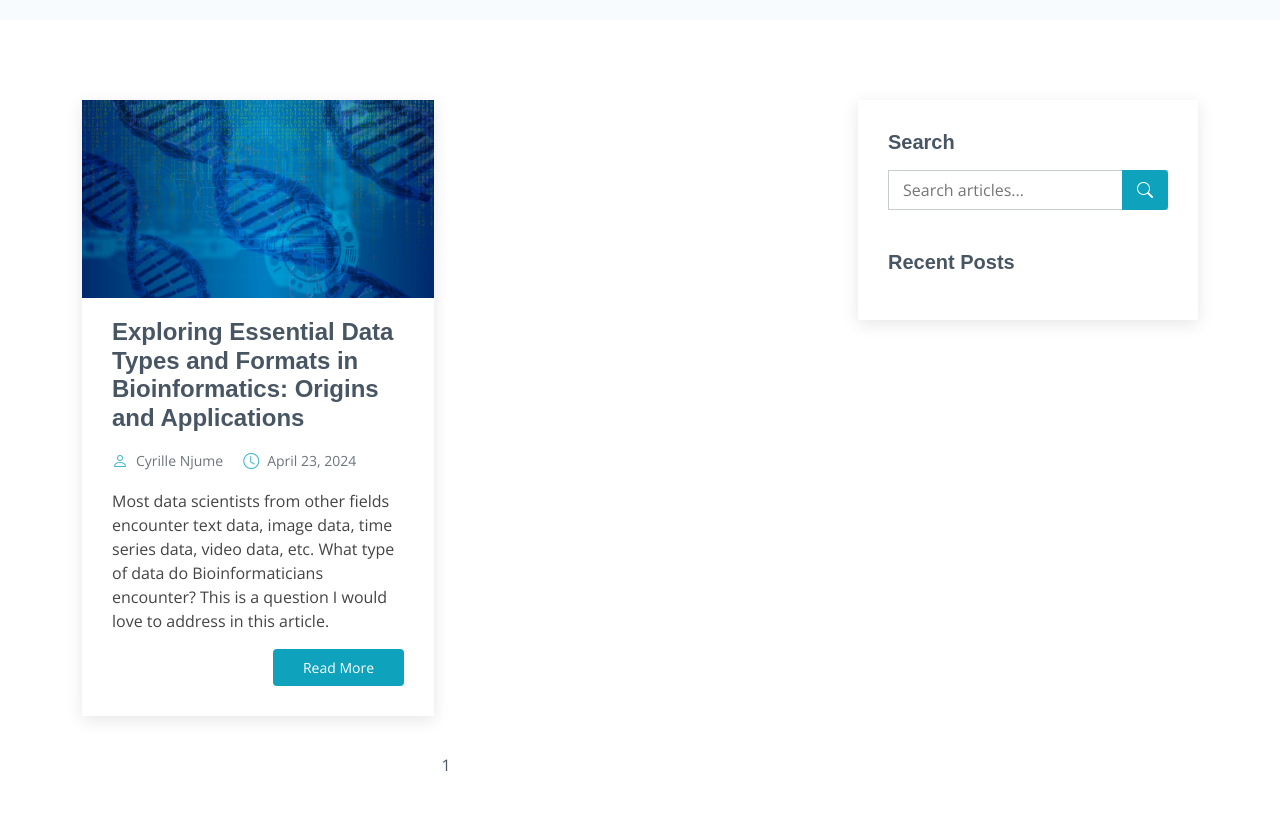
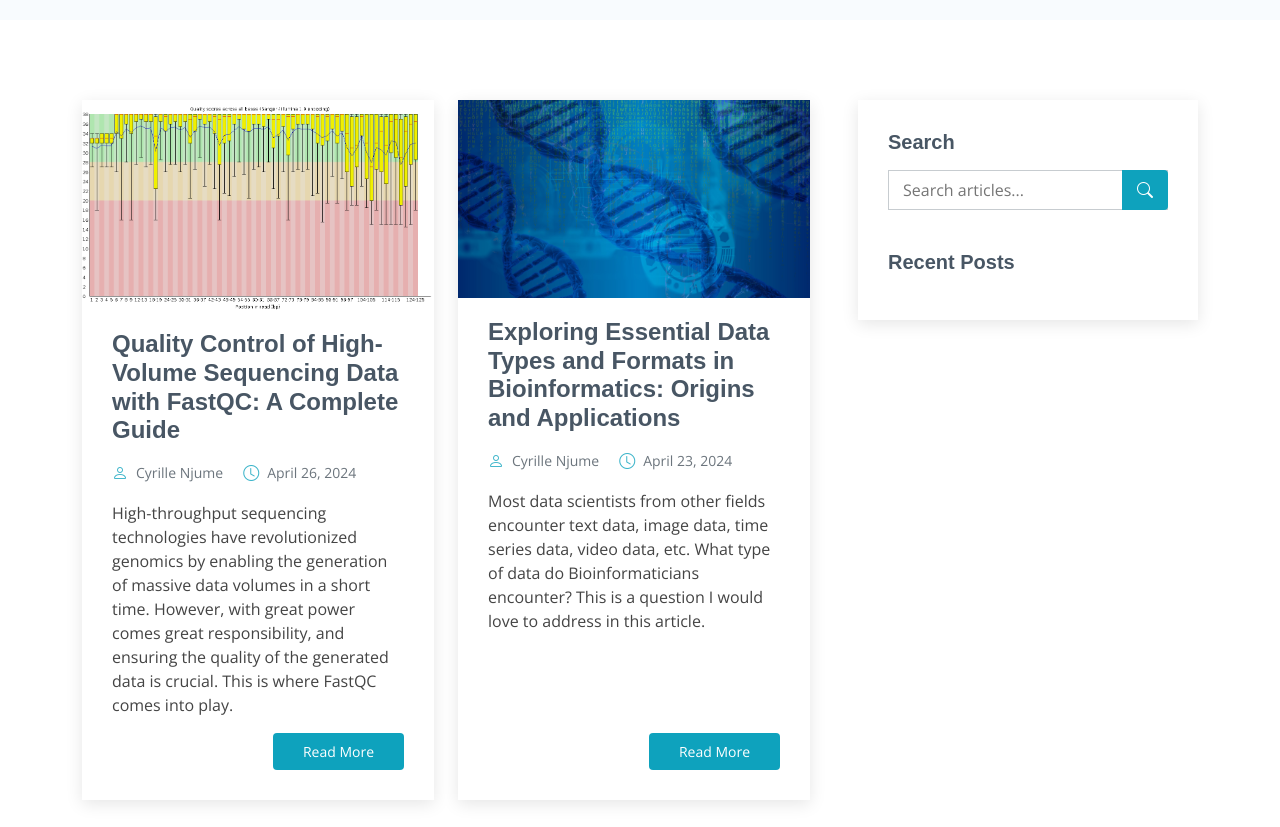
Before and after one commit to CyrilleMesue/Portfolio, a plain HTML site: page blog/blog.html in a window 1280 px wide. Shown: the part 119-946 px from the top of the page. Drawn offline with nearby package versions, Linux system fonts and the light colour scheme; no server answers.

Commit message:
completed blog2

```diff
--- a/blog/blog.html
+++ b/blog/blog.html
@@ -99,6 +99,29 @@
           <div class="col-lg-8">
 
             <div class="row gy-4 posts-list">
+
+              <div class="col-lg-6">
+                <article class="d-flex flex-column">
+                  <div class="post-img">
+                    <img src="../assets/img/blog/blog2/cover.png" alt="" class="img-fluid">
+                  </div>
+                  <h2 class="title">
+                    <a href="../blog/blog1-file-types-details.html">Quality Control of High-Volume Sequencing Data with FastQC: A Complete Guide</a>
+                  </h2>
+                  <div class="meta-top">
+                    <ul>
+                      <li class="d-flex align-items-center"><i class="bi bi-person"></i> <a href="../index.html#about">Cyrille Njume</a></li>
+                      <li class="d-flex align-items-center"><i class="bi bi-clock"></i> <a href="#"><time datetime="2024-04-23">April 26, 2024</time></a></li>
+                    </ul>
+                  </div>
+                  <div class="content">
+                    <p>
+                      High-throughput sequencing technologies have revolutionized genomics by enabling the generation of massive data volumes in a short time. However, with great power comes great responsibility, and ensuring the quality of the generated data is crucial. This is where FastQC comes into play.
+                    </p>
+                  </div>
+                  <div class="read-more mt-auto align-self-end"><a href="../blog/blog2-file-types-details.html">Read More</a></div>
+                </article>
+              </div><!-- End post list item -->
 
               <div class="col-lg-6">
                 <article class="d-flex flex-column">
```
